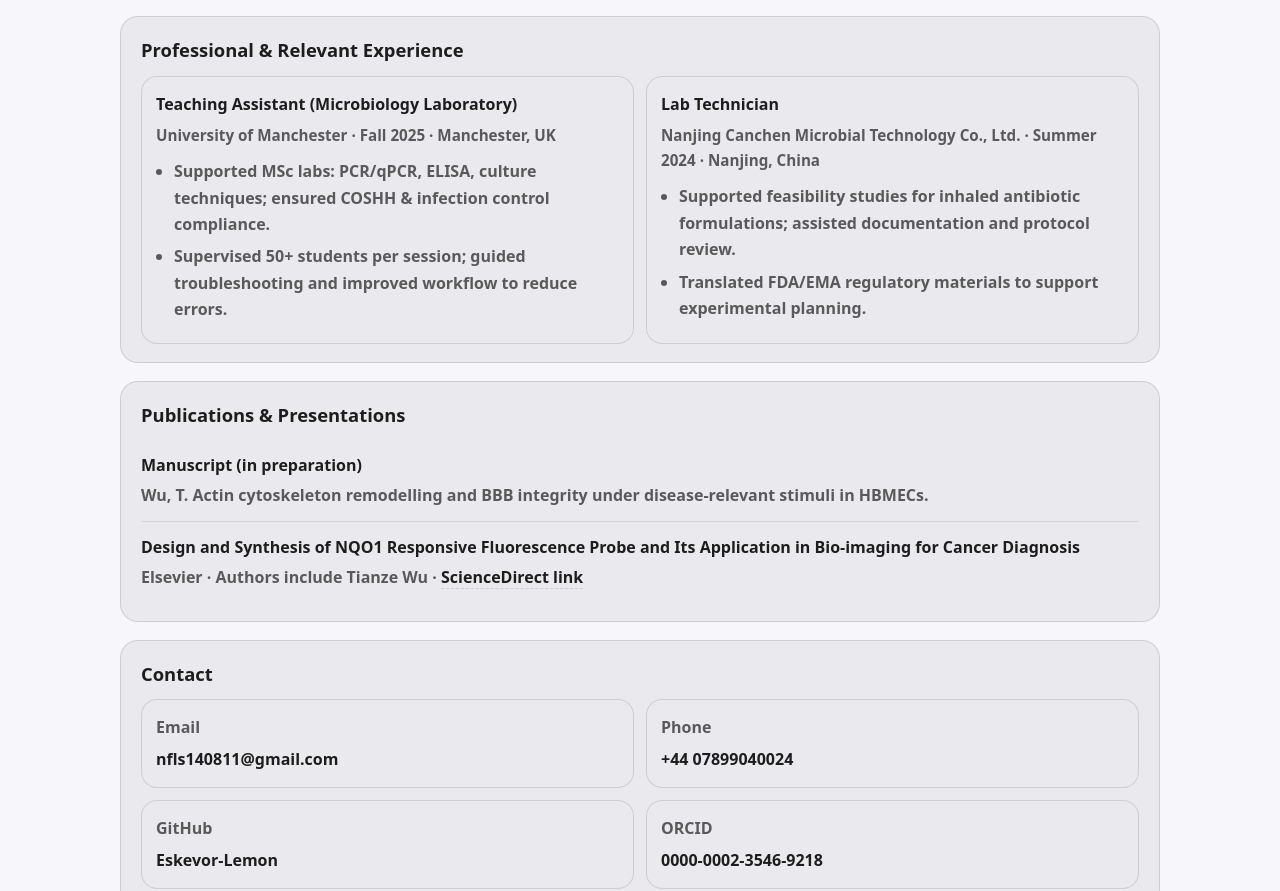
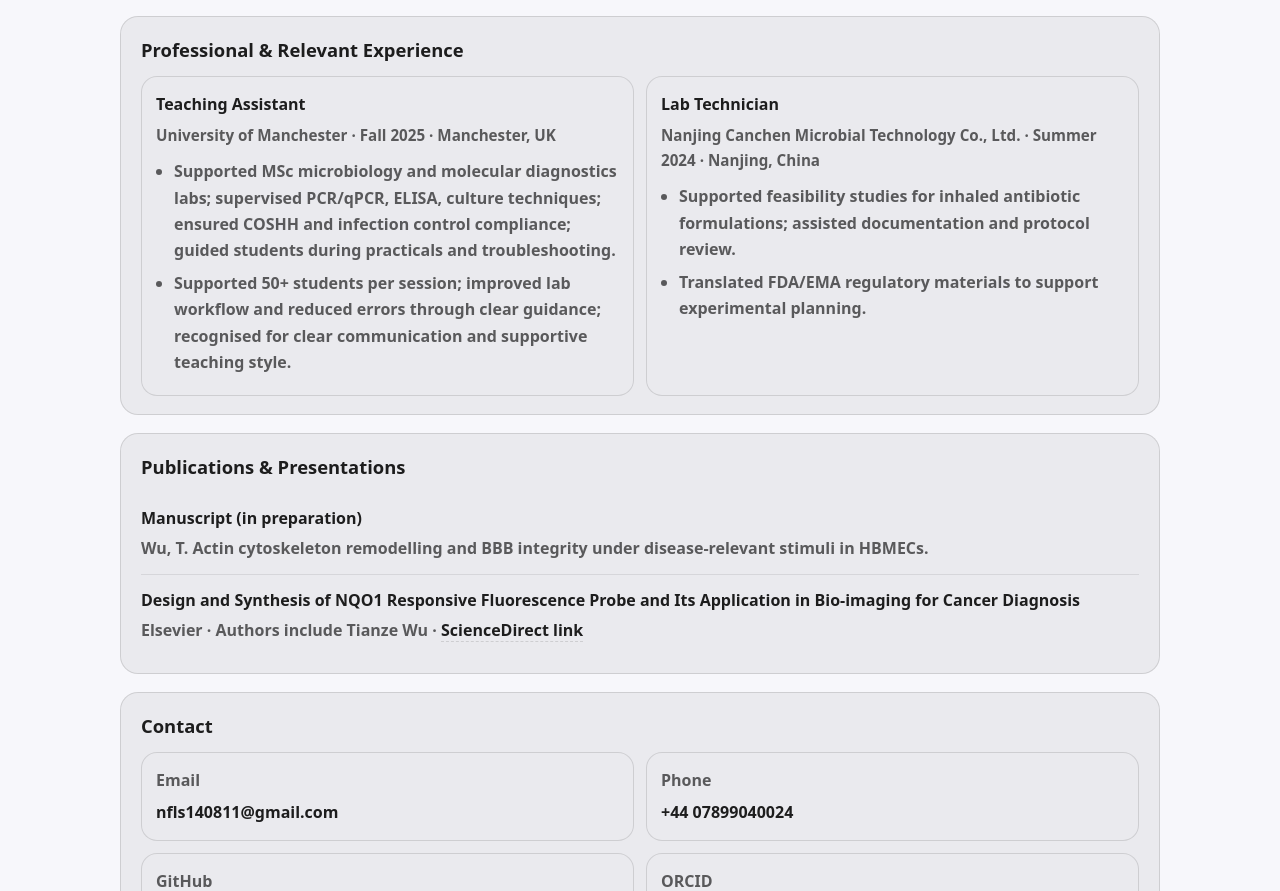
Before and after one commit to Eskevor-Lemon/Eskevor-Lemon.github.io, a plain HTML site: page index.html in a window 1280 px wide. Shown: the part 2249-3140 px from the top of the page. Drawn offline with Linux system fonts and the light colour scheme.

Commit message:
Update job title and responsibilities in index.html

```diff
--- a/index.html
+++ b/index.html
@@ -195,12 +195,12 @@
       <div class="grid">
         <article class="item">
           <div class="item-top">
-            <h3>Teaching Assistant (Microbiology Laboratory)</h3>
+            <h3>Teaching Assistant </h3>
             <div class="muted">University of Manchester · Fall 2025 · Manchester, UK</div>
           </div>
           <ul class="bullets">
-            <li>Supported MSc labs: PCR/qPCR, ELISA, culture techniques; ensured COSHH & infection control compliance.</li>
-            <li>Supervised 50+ students per session; guided troubleshooting and improved workflow to reduce errors.</li>
+            <li>Supported MSc microbiology and molecular diagnostics labs; supervised PCR/qPCR, ELISA, culture techniques; ensured COSHH and infection control compliance; guided students during practicals and troubleshooting.</li>
+            <li>Supported 50+ students per session; improved lab workflow and reduced errors through clear guidance; recognised for clear communication and supportive teaching style.</li>
           </ul>
         </article>
 
```
